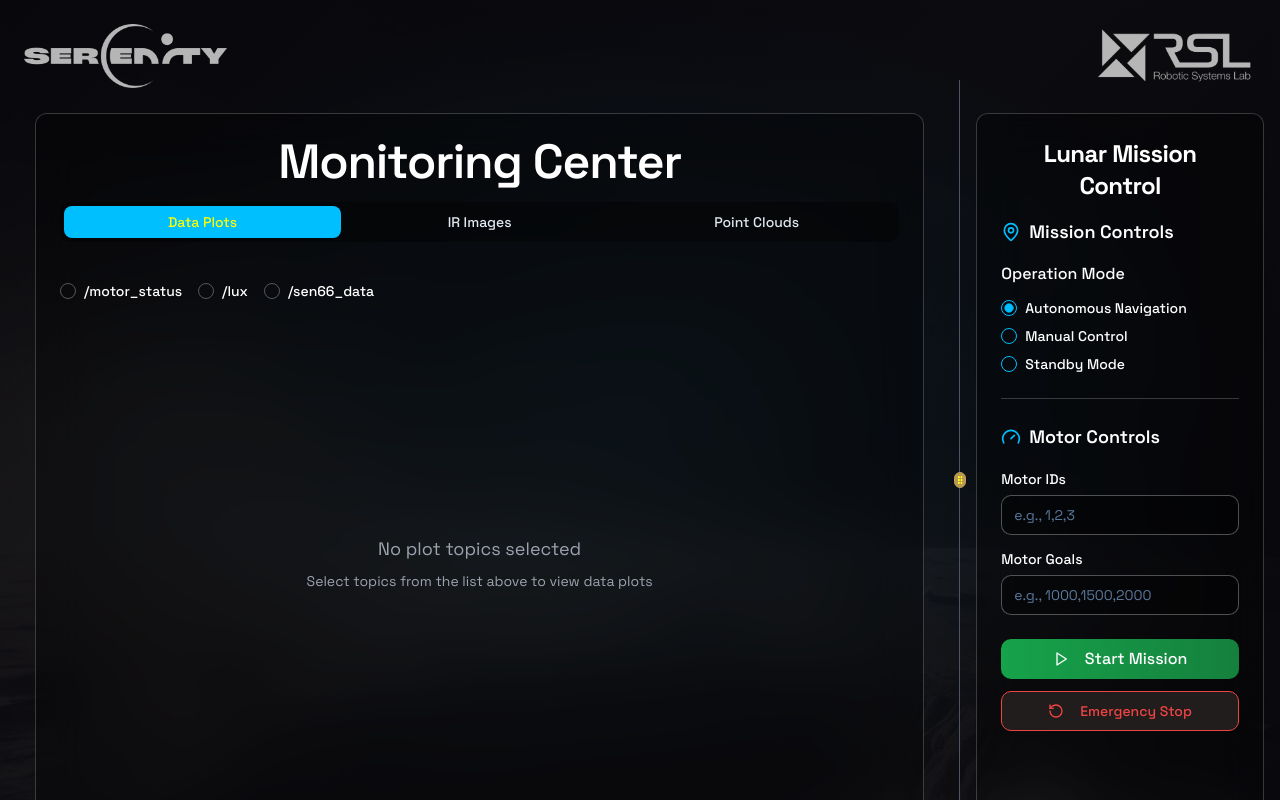
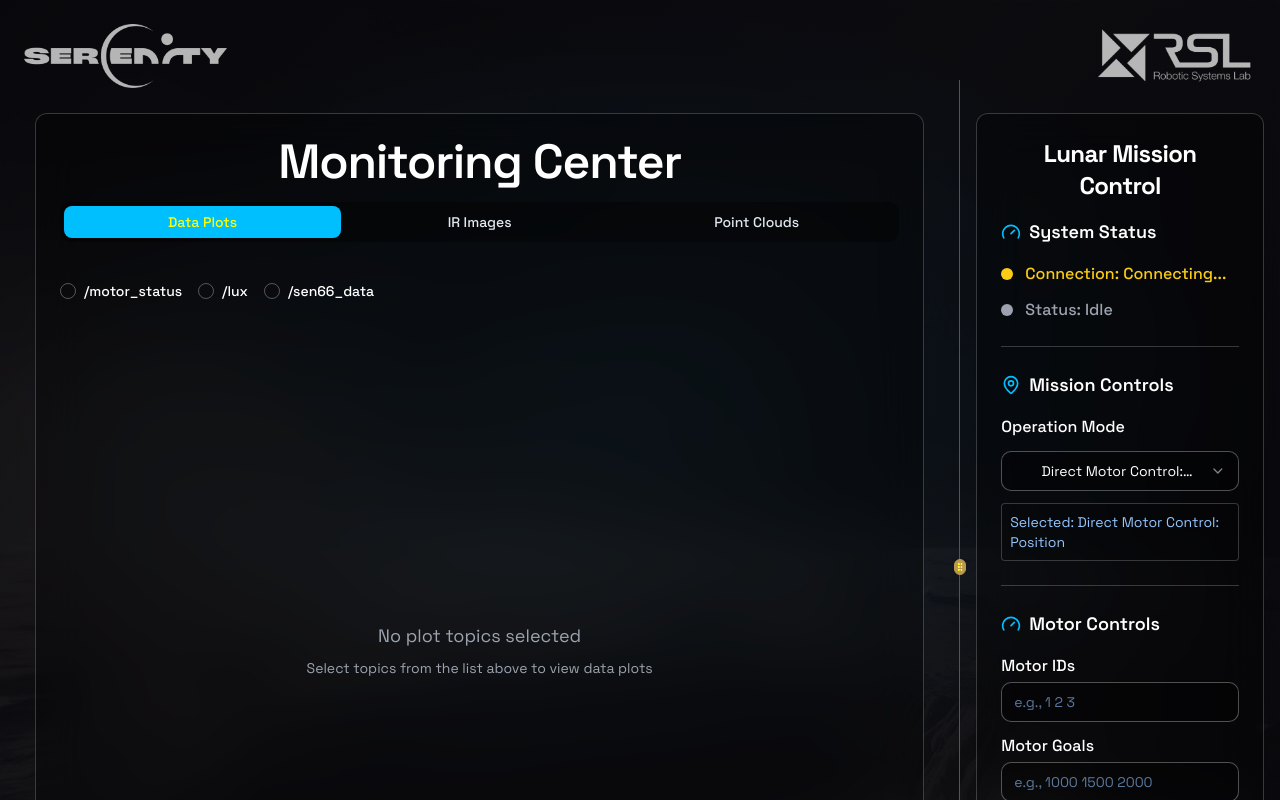
Before and after one commit to hboAI/serenity-lunar-command-center, a React (Vite) app: page / in a window 1280 px wide. Shown: the top 800 px of the page. Built offline with nearby package versions, Linux system fonts and the light colour scheme.

Commit message:
Revert Mission Control changes
Reverts changes to the Mission Control panel, restoring its previous functionality and button layout. Adds "Relaunch" and "Stop" buttons, maintaining the original structure.

```diff
--- a/src/components/MissionControlPanel.tsx
+++ b/src/components/MissionControlPanel.tsx
@@ -1,17 +1,96 @@
-import React, { useState } from 'react';
+
+import React, { useState, useEffect } from 'react';
 import { Card, CardContent, CardHeader, CardTitle } from '@/components/ui/card';
 import { Button } from '@/components/ui/button';
 import { Input } from '@/components/ui/input';
 import { Label } from '@/components/ui/label';
 import { Separator } from '@/components/ui/separator';
-import { Progress } from '@/components/ui/progress';
-import { RadioGroup, RadioGroupItem } from '@/components/ui/radio-group';
-import { Play, Square, RotateCcw, Zap, Thermometer, Gauge, MapPin } from 'lucide-react';
+import { Select, SelectContent, SelectItem, SelectTrigger, SelectValue } from '@/components/ui/select';
+import { Slider } from '@/components/ui/slider';
+import { Play, Square, RotateCcw, Zap, Thermometer, Gauge, MapPin, RefreshCw } from 'lucide-react';
+
 const MissionControlPanel = () => {
   const [motorIds, setMotorIds] = useState('');
   const [motorGoals, setMotorGoals] = useState('');
-  const [selectedMode, setSelectedMode] = useState('autonomous');
-  return <Card className="h-full bg-black/30 backdrop-blur-xl border border-white/20">
+  const [selectedMode, setSelectedMode] = useState('0.1');
+  const [positionInput, setPositionInput] = useState('');
+  const [vertexInput, setVertexInput] = useState('');
+  const [amount, setAmount] = useState([1.0]);
+  const [connectionStatus, setConnectionStatus] = useState('Connecting...');
+  const [connectionColor, setConnectionColor] = useState('yellow');
+  const [goalStatus, setGoalStatus] = useState('Status: Idle');
+  const [goalColor, setGoalColor] = useState('gray');
+
+  const modes = [
+    { value: '0.1', label: 'Direct Motor Control: Position' },
+    { value: '0.2', label: 'Direct Motor Control: Current' },
+    { value: '1.1', label: 'Core Position: Coordinates' },
+    { value: '1.2', label: 'Core Position: Vertex Direction' },
+    { value: '1.3', label: 'Core Position: Inverted Vertex Direction' },
+    { value: '2.1', label: 'Goal Position: Coordinates' },
+    { value: '2.2', label: 'Goal Position: Vertex Direction' },
+    { value: '3', label: 'Visual Target Mode' },
+    { value: '4', label: 'Cave Mode' }
+  ];
+
+  const modesWithoutAmount = ['0.1', '0.2', '1.1', '2.1'];
+
+  const updateControlVisibility = () => {
+    const mode = selectedMode;
+    return {
+      isMotorMode: mode.startsWith('0.'),
+      isCoordMode: mode === '1.1' || mode === '2.1',
+      isVertexMode: mode === '1.2' || mode === '1.3' || mode === '2.2',
+      showAmount: !modesWithoutAmount.includes(mode)
+    };
+  };
+
+  const getSelectedModeLabel = () => {
+    const mode = modes.find(m => m.value === selectedMode);
+    return mode ? mode.label : '';
+  };
+
+  const getStatusColor = (color: string) => {
+    const colorMap: { [key: string]: string } = {
+      'green': 'text-green-400',
+      'yellow': 'text-yellow-400',
+      'gray': 'text-gray-400',
+      'red': 'text-red-400'
+    };
+    return colorMap[color] || 'text-gray-400';
+  };
+
+  const getIndicatorColor = (color: string) => {
+    const colorMap: { [key: string]: string } = {
+      'green': 'bg-green-400',
+      'yellow': 'bg-yellow-400',
+      'gray': 'bg-gray-400',
+      'red': 'bg-red-400'
+    };
+    return colorMap[color] || 'bg-gray-400';
+  };
+
+  const handleExecute = () => {
+    setGoalStatus('Status: Sending command...');
+    setGoalColor('yellow');
+    // Add your execution logic here
+    console.log('Execute command with mode:', selectedMode);
+  };
+
+  const handleRelaunch = () => {
+    console.log('Relaunch everything');
+    // Add relaunch logic here
+  };
+
+  const handleStop = () => {
+    console.log('Stop action client');
+    // Add stop logic here
+  };
+
+  const { isMotorMode, isCoordMode, isVertexMode, showAmount } = updateControlVisibility();
+
+  return (
+    <Card className="h-full bg-black/30 backdrop-blur-xl border border-white/20">
       <CardHeader className="pb-4">
         <CardTitle className="text-white text-2xl text-center font-bold">
           Lunar Mission Control
@@ -20,9 +99,30 @@ const MissionControlPanel = () => {
 
       <CardContent className="space-y-6 text-white">
         {/* System Status */}
+        <div className="space-y-4">
+          <h3 className="text-lg font-semibold flex items-center gap-2">
+            <Gauge className="w-5 h-5 text-space-cyan" />
+            System Status
+          </h3>
 
+          <div className="space-y-3">
+            <div className="flex items-center gap-3">
+              <div className={`w-3 h-3 rounded-full ${getIndicatorColor(connectionColor)}`}></div>
+              <span className={`text-base font-medium ${getStatusColor(connectionColor)}`}>
+                Connection: {connectionStatus}
+              </span>
+            </div>
 
+            <div className="flex items-center gap-3">
+              <div className={`w-3 h-3 rounded-full ${getIndicatorColor(goalColor)}`}></div>
+              <span className={`text-base font-medium ${getStatusColor(goalColor)}`}>
+                {goalStatus}
+              </span>
+            </div>
+          </div>
+        </div>
 
+        <Separator className="bg-white/20" />
 
         {/* Mission Controls */}
         <div className="space-y-4">
@@ -33,26 +133,30 @@ const MissionControlPanel = () => {
 
           <div className="space-y-3">
             <Label htmlFor="mode-selection" className="text-base font-medium">Operation Mode</Label>
-            <RadioGroup value={selectedMode} onValueChange={setSelectedMode} className="grid grid-cols-1 gap-2">
-              <div className="flex items-center space-x-2">
-                <RadioGroupItem value="autonomous" id="autonomous" className="border-space-cyan text-space-cyan" />
-                <Label htmlFor="autonomous" className="text-sm cursor-pointer">Autonomous Navigation</Label>
+            <Select value={selectedMode} onValueChange={setSelectedMode}>
+              <SelectTrigger className="bg-black/40 border-white/30 text-white focus:border-space-cyan focus:ring-space-cyan">
+                <SelectValue placeholder="Select mode" />
+              </SelectTrigger>
+              <SelectContent className="bg-black/90 border-white/30">
+                {modes.map((mode) => (
+                  <SelectItem key={mode.value} value={mode.value} className="text-white hover:bg-white/10">
+                    {mode.label}
+                  </SelectItem>
+                ))}
+              </SelectContent>
+            </Select>
+
+            <div className="text-sm text-blue-300 bg-black/20 p-2 rounded border border-white/20">
+              Selected: {getSelectedModeLabel()}
             </div>
-              <div className="flex items-center space-x-2">
-                <RadioGroupItem value="manual" id="manual" className="border-space-cyan text-space-cyan" />
-                <Label htmlFor="manual" className="text-sm cursor-pointer">Manual Control</Label>
-              </div>
-              <div className="flex items-center space-x-2">
-                <RadioGroupItem value="standby" id="standby" className="border-space-cyan text-space-cyan" />
-                <Label htmlFor="standby" className="text-sm cursor-pointer">Standby Mode</Label>
-              </div>
-            </RadioGroup>
           </div>
         </div>
 
         <Separator className="bg-white/20" />
 
-        {/* Motor Controls */}
+        {/* Motor Controls - Only show for motor modes */}
+        {isMotorMode && (
+          <>
             <div className="space-y-4">
               <h3 className="text-lg font-semibold flex items-center gap-2">
                 <Gauge className="w-5 h-5 text-space-cyan" />
@@ -61,42 +165,141 @@ const MissionControlPanel = () => {
 
               <div className="space-y-3">
                 <div>
-              <Label htmlFor="motor-ids" className="text-sm font-medium">Motor IDs</Label>
-              <Input id="motor-ids" value={motorIds} onChange={e => setMotorIds(e.target.value)} placeholder="e.g., 1,2,3" className="mt-1 bg-black/40 border-white/30 text-white placeholder:text-blue-300/60 focus:border-space-cyan focus:ring-space-cyan" />
+                  <Label htmlFor="motor-ids" className="text-base font-medium">Motor IDs</Label>
+                  <Input
+                    id="motor-ids"
+                    value={motorIds}
+                    onChange={e => setMotorIds(e.target.value)}
+                    placeholder="e.g., 1 2 3"
+                    className="mt-1 bg-black/40 border-white/30 text-white placeholder:text-blue-300/60 focus:border-space-cyan focus:ring-space-cyan"
+                  />
                 </div>
 
                 <div>
-              <Label htmlFor="motor-goals" className="text-sm font-medium">Motor Goals</Label>
-              <Input id="motor-goals" value={motorGoals} onChange={e => setMotorGoals(e.target.value)} placeholder="e.g., 1000,1500,2000" className="mt-1 bg-black/40 border-white/30 text-white placeholder:text-blue-300/60 focus:border-space-cyan focus:ring-space-cyan" />
+                  <Label htmlFor="motor-goals" className="text-base font-medium">Motor Goals</Label>
+                  <Input
+                    id="motor-goals"
+                    value={motorGoals}
+                    onChange={e => setMotorGoals(e.target.value)}
+                    placeholder="e.g., 1000 1500 2000"
+                    className="mt-1 bg-black/40 border-white/30 text-white placeholder:text-blue-300/60 focus:border-space-cyan focus:ring-space-cyan"
+                  />
                 </div>
               </div>
             </div>
+            <Separator className="bg-white/20" />
+          </>
+        )}
 
+        {/* Position Controls - Only show for coordinate modes */}
+        {isCoordMode && (
+          <>
+            <div className="space-y-4">
+              <h3 className="text-lg font-semibold flex items-center gap-2">
+                <MapPin className="w-5 h-5 text-space-cyan" />
+                Position Controls
+              </h3>
 
+              <div className="space-y-3">
+                <div>
+                  <Label htmlFor="position-input" className="text-base font-medium">Position Coordinates (x y z)</Label>
+                  <Input
+                    id="position-input"
+                    value={positionInput}
+                    onChange={e => setPositionInput(e.target.value)}
+                    placeholder="e.g., 0.5 0.0 0.3"
+                    className="mt-1 bg-black/40 border-white/30 text-white placeholder:text-blue-300/60 focus:border-space-cyan focus:ring-space-cyan"
+                  />
+                </div>
+              </div>
+            </div>
+            <Separator className="bg-white/20" />
+          </>
+        )}
 
-        {/* Mission Progress */}
+        {/* Vertex Controls - Only show for vertex modes */}
+        {isVertexMode && (
+          <>
+            <div className="space-y-4">
+              <h3 className="text-lg font-semibold flex items-center gap-2">
+                <MapPin className="w-5 h-5 text-space-cyan" />
+                Vertex Controls
+              </h3>
 
+              <div className="space-y-3">
+                <div>
+                  <Label htmlFor="vertex-input" className="text-base font-medium">Vertex Indices</Label>
+                  <Input
+                    id="vertex-input"
+                    value={vertexInput}
+                    onChange={e => setVertexInput(e.target.value)}
+                    placeholder="e.g., 0 1 2"
+                    className="mt-1 bg-black/40 border-white/30 text-white placeholder:text-blue-300/60 focus:border-space-cyan focus:ring-space-cyan"
+                  />
+                </div>
+              </div>
+            </div>
+            <Separator className="bg-white/20" />
+          </>
+        )}
 
+        {/* Amount Slider - Only show for modes that support it */}
+        {showAmount && (
+          <>
+            <div className="space-y-4">
+              <h3 className="text-lg font-semibold flex items-center gap-2">
+                <Zap className="w-5 h-5 text-space-cyan" />
+                Force Control
+              </h3>
 
+              <div className="space-y-3">
+                <Label className="text-base font-medium">Amount: {amount[0].toFixed(2)}</Label>
+                <Slider
+                  value={amount}
+                  onValueChange={setAmount}
+                  max={2.0}
+                  min={0.1}
+                  step={0.1}
+                  className="w-full"
+                />
+              </div>
+            </div>
+            <Separator className="bg-white/20" />
+          </>
+        )}
 
         {/* Action Buttons */}
         <div className="space-y-3">
-
           <div className="grid grid-cols-1 gap-3">
-            <Button className="w-full bg-gradient-to-r from-green-600 to-green-700 hover:from-green-700 hover:to-green-800 text-white font-medium py-2 text-base">
+            <Button
+              onClick={handleExecute}
+              className="w-full bg-gradient-to-r from-green-600 to-green-700 hover:from-green-700 hover:to-green-800 text-white font-medium py-2 text-base"
+            >
               <Play className="w-4 h-4 mr-2" />
-              Start Mission
+              Execute Command
             </Button>
 
+            <Button
+              onClick={handleRelaunch}
+              className="w-full bg-gradient-to-r from-blue-600 to-blue-700 hover:from-blue-700 hover:to-blue-800 text-white font-medium py-2 text-base"
+            >
+              <RefreshCw className="w-4 h-4 mr-2" />
+              Relaunch
+            </Button>
 
-
-            <Button variant="outline" className="w-full border-red-500 text-red-500 hover:bg-red-500 hover:text-white font-medium py-2">
-              <RotateCcw className="w-4 h-4 mr-2" />
-              Emergency Stop
+            <Button
+              onClick={handleStop}
+              variant="outline"
+              className="w-full border-red-500 text-red-500 hover:bg-red-500 hover:text-white font-medium py-2 text-base"
+            >
+              <Square className="w-4 h-4 mr-2" />
+              Stop
             </Button>
           </div>
         </div>
       </CardContent>
-    </Card>;
+    </Card>
+  );
 };
+
 export default MissionControlPanel;
```
Lines whose indentation alone changed are shown as unchanged.
